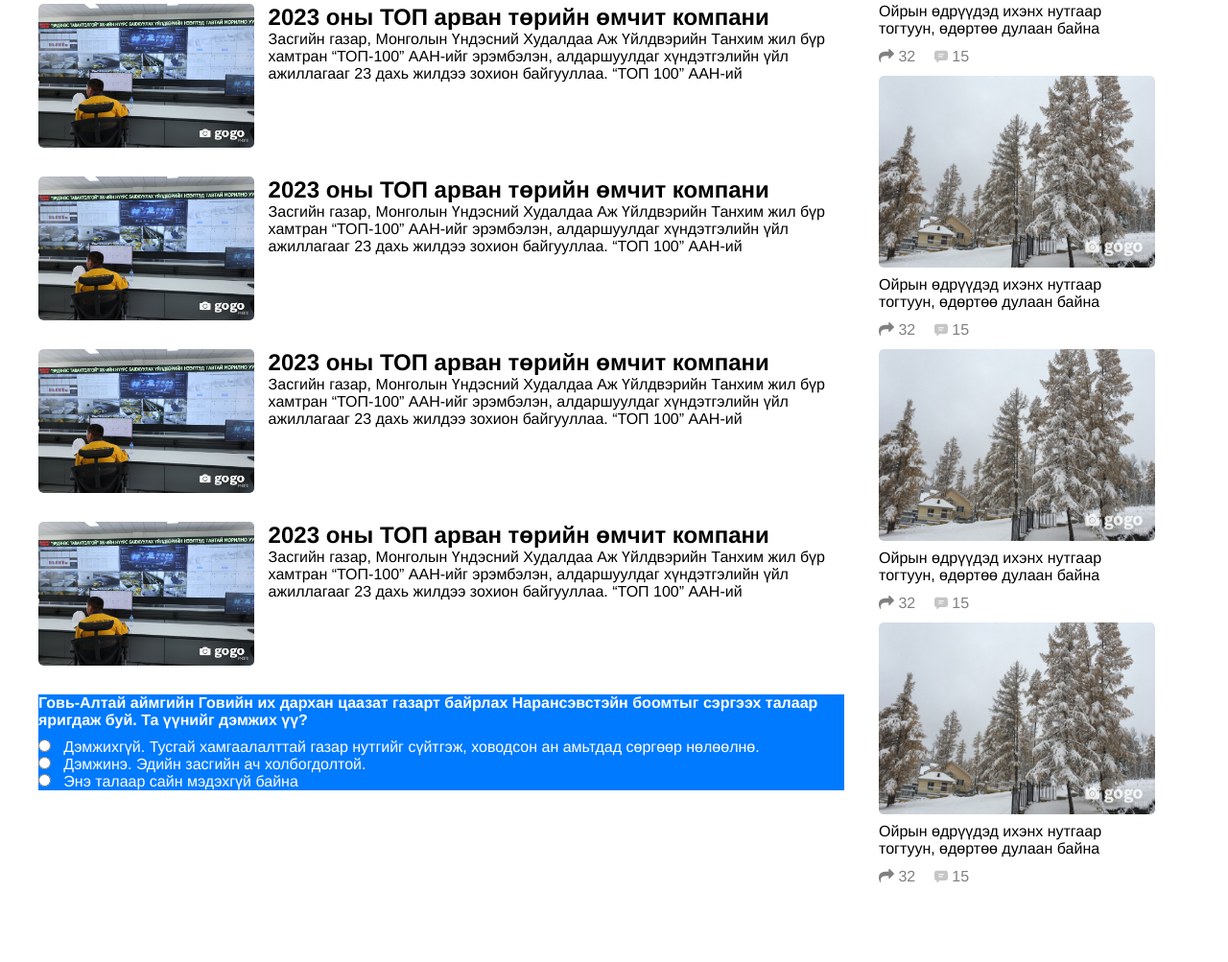
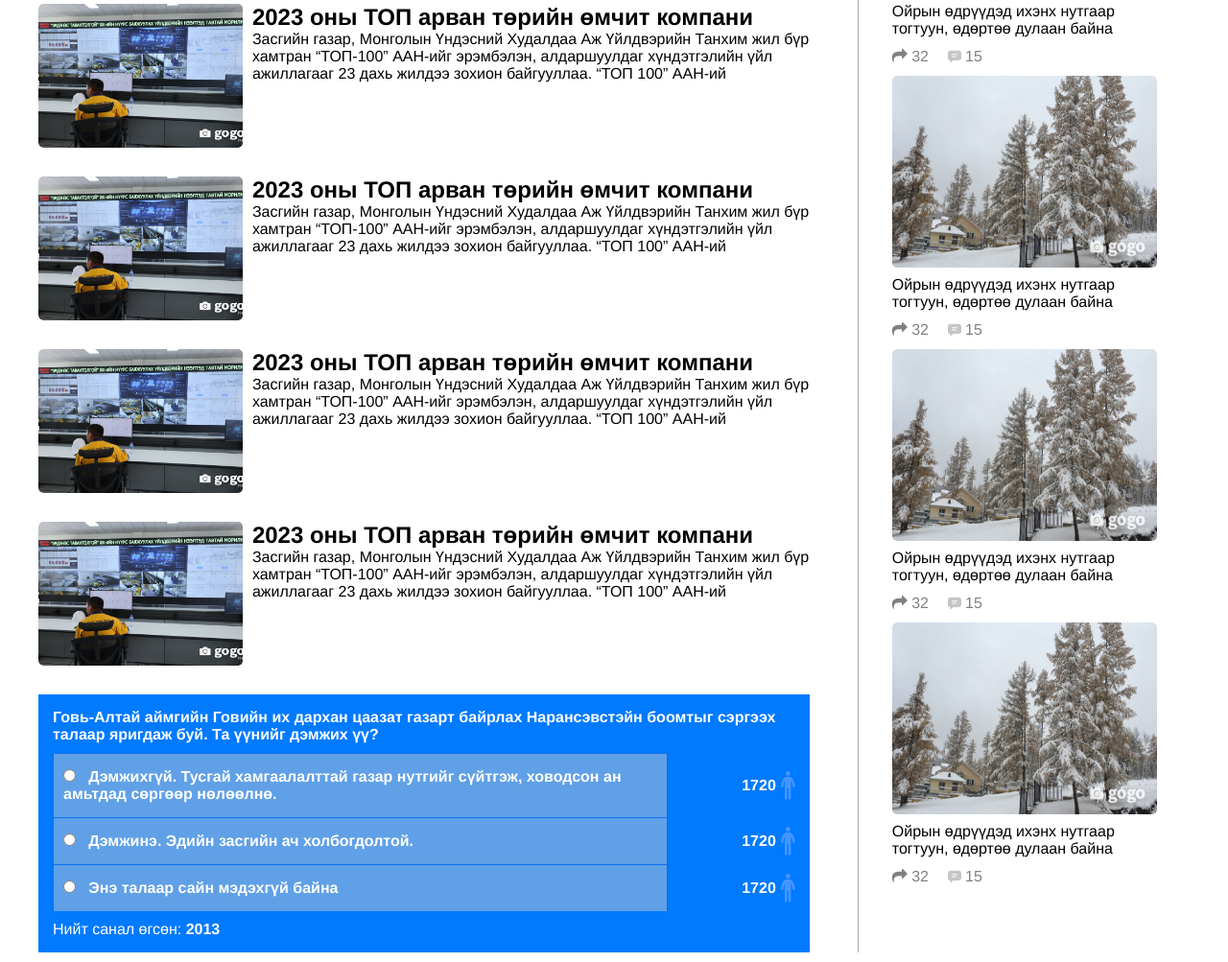
Before and after one commit to sar9494/lesson, a plain HTML site: page gogo/home.html in a window 1280 px wide. Shown: the part 1733-2736 px from the top of the page at 96% size. Before the commit the page ends 2697 px from the top, so only its background shows below. Drawn offline with Linux system fonts and the light colour scheme.

Commit message:
add voteSection

```diff
--- a/gogo/gogo.css
+++ b/gogo/gogo.css
@@ -383,6 +383,7 @@ i {
   margin: 10px auto;
   width: 1200px;
   display: flex;
+  gap: 50px;
 }
 
 .Today {
@@ -411,6 +412,7 @@ i {
 .HighlightNews {
   width: 30%;
   margin: 0 auto;
+  border-left: rgb(167, 167, 167) solid 1px;
 }
 
 .blue-box {
@@ -525,7 +527,39 @@ img {
   flex-direction: column;
   justify-content: space-around;
   gap: 10px;
+  padding: 15px;
 }
+.voteTable{
+  display: flex;
+  flex-direction: column;
+}
+.vote{
+  display: flex;
+  gap: 20px;
+  justify-content: space-between;
+}
+.size{
+  display: flex;
+  align-items: center;
+  gap: 5px;
+}
+.size img{
+  height: 30px;
+}
+label{
+  background-color: #60a0e6;
+  color: #fff;
+    font-weight: 700;
+    display: block;
+    border: 1px solid #0e70ee;
+    border-bottom: none;
+    padding: 15px 10px;
+    width: 80%;
+}
+label:hover{
+  background-color: #0658af;
+}
+
 .Highlighthead{
   display: flex;
   justify-content: start;
--- a/gogo/home.html
+++ b/gogo/home.html
@@ -409,21 +409,43 @@
                 боомтыг сэргээх талаар яригдаж буй.
                 Та үүнийг дэмжих үү?
               </b></p>
-            <div class="Vote">
+            <div class="voteTable">
+              <div class="vote">
+                <label for="no">
                   <input type="radio" name="votes">
-              <label for="no">
-                &nbsp; Дэмжихгүй. Тусгай хамгаалалттай газар нутгийг сүйтгэж,
+                  &nbsp; Дэмжихгүй. Тусгай хамгаалалттай газар нутгийг
+                  сүйтгэж,
                   ховодсон ан амьтдад сөргөөр нөлөөлнө. <br>
                 </label>
+                <div class="size">
+                  <p><b>1720</b></p>
+                  <img src="poll-man-icon.png" alt>
+                </div>
+              </div>
+              <div class="vote">
+                <label for="yes">
                   <input type="radio" name="votes">
-              <label for="yes">
                   &nbsp; Дэмжинэ. Эдийн засгийн ач холбогдолтой. <br>
                 </label>
+                <div class="size">
+                  <p><b>1720</b></p>
+                  <img src="poll-man-icon.png" alt>
+                </div>
+              </div>
+              <div class="vote">
+                <label for="maybe">
                   <input type="radio" name="votes">
-              <label for="maybe">
                   &nbsp; Энэ талаар сайн мэдэхгүй байна <br>
                 </label>
+                <div class="size">
+                  <p><b>1720</b></p>
+                  <img src="poll-man-icon.png" alt>
                 </div>
+              </div>
+            </div>
+            <p>
+              Нийт санал өгсөн: <b>2013</b>
+            </p>
           </div>
         </div>
       </div>
```
Also changed, not shown: gogo/poll-man-icon.png (added). Lines whose indentation alone changed are shown as unchanged.
